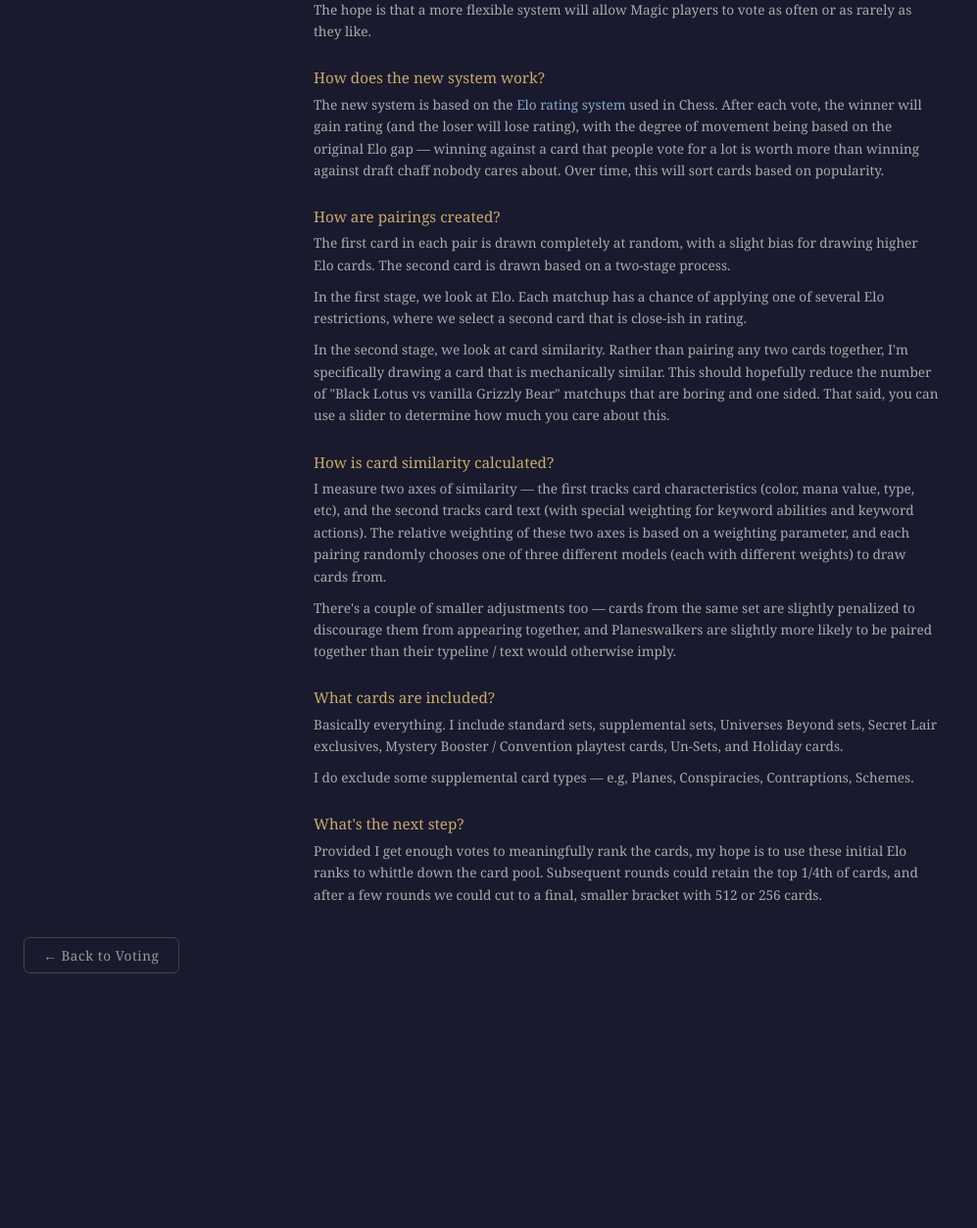
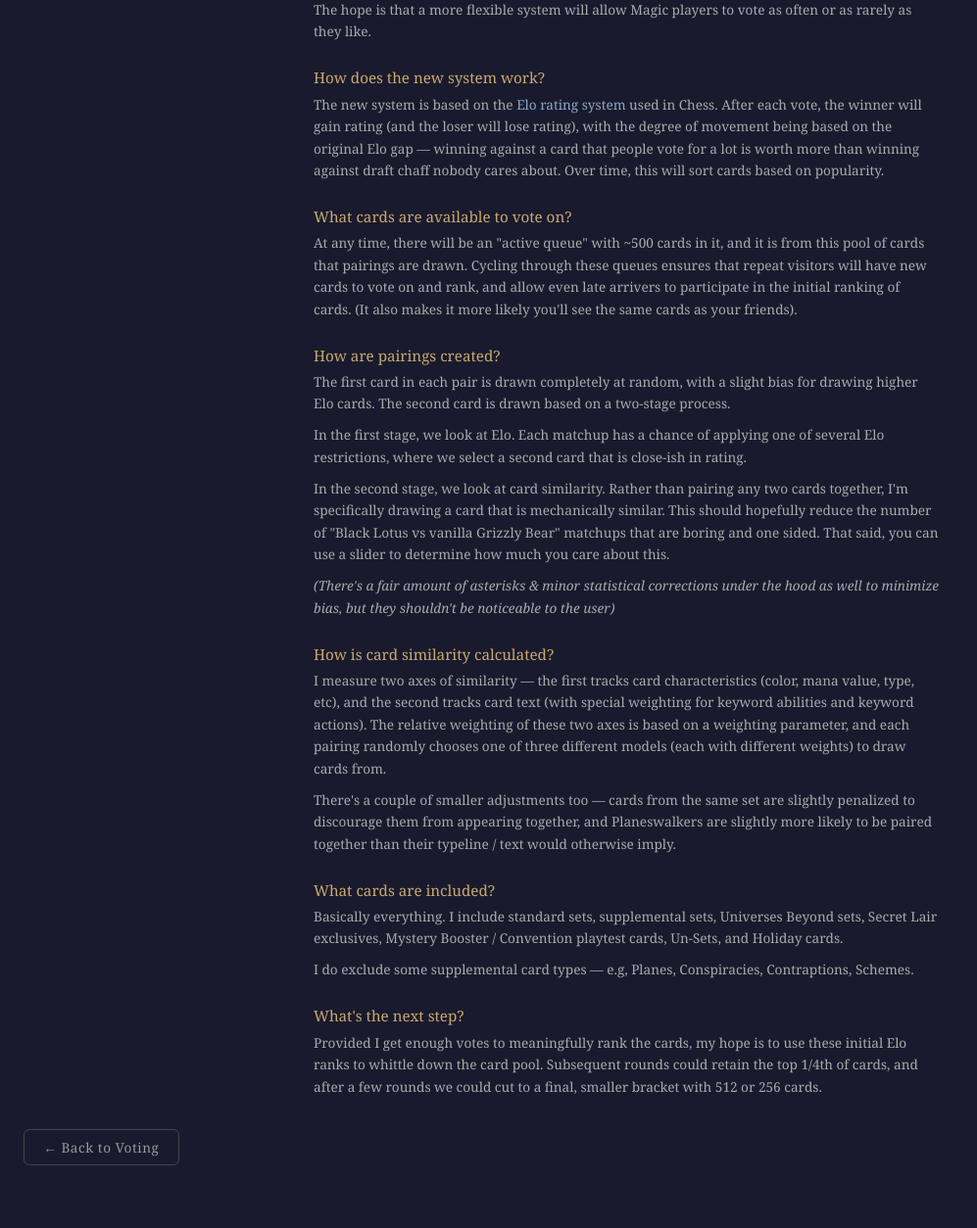
Before and after one commit to AHerrick76/MagicBracket2, a Flask app: page /faq in a window 1280 px wide. Shown: the part 669-1923 px from the top of the page at 98% size, without its empty margins (0-997 px from the left). Before the commit the page ends 1663 px from the top, so only its background shows below. Run offline with Flask 3, Linux system fonts and the light colour scheme; parts of the project's set-up code (start-up, migrations or seed data) failed here and were passed over; some libraries are stand-ins or nearby versions.

Commit message:
updated faq

```diff
--- a/templates/faq.html
+++ b/templates/faq.html
@@ -145,11 +145,19 @@
         </div>
 
         <div class="faq-item">
+            <p class="faq-q">What cards are available to vote on?</p>
+            <div class="faq-a">
+                <p>At any time, there will be an "active queue" with ~500 cards in it, and it is from this pool of cards that pairings are drawn. Cycling through these queues ensures that repeat visitors will have new cards to vote on and rank, and allow even late arrivers to participate in the initial ranking of cards. (It also makes it more likely you'll see the same cards as your friends).</p>
+            </div>
+        </div>
+
+        <div class="faq-item">
             <p class="faq-q">How are pairings created?</p>
             <div class="faq-a">
                 <p>The first card in each pair is drawn completely at random, with a slight bias for drawing higher Elo cards. The second card is drawn based on a two-stage process.</p>
                 <p>In the first stage, we look at Elo. Each matchup has a chance of applying one of several Elo restrictions, where we select a second card that is close-ish in rating.</p>
                 <p>In the second stage, we look at card similarity. Rather than pairing any two cards together, I'm specifically drawing a card that is mechanically similar. This should hopefully reduce the number of "Black Lotus vs vanilla Grizzly Bear" matchups that are boring and one sided. That said, you can use a slider to determine how much you care about this.</p>
+                <p><em>(There's a fair amount of asterisks &amp; minor statistical corrections under the hood as well to minimize bias, but they shouldn't be noticeable to the user)</em></p>
             </div>
         </div>
 
```
